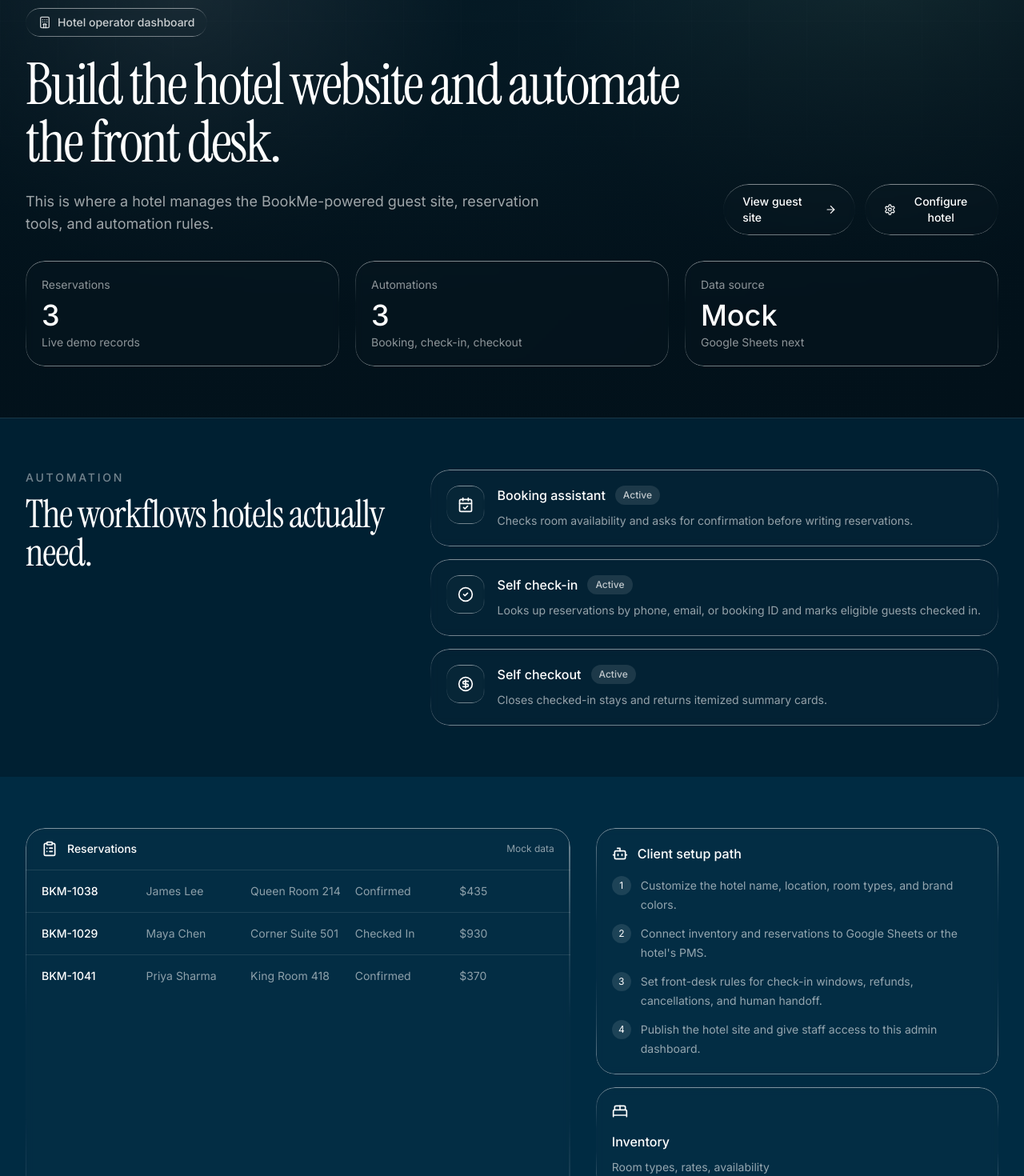
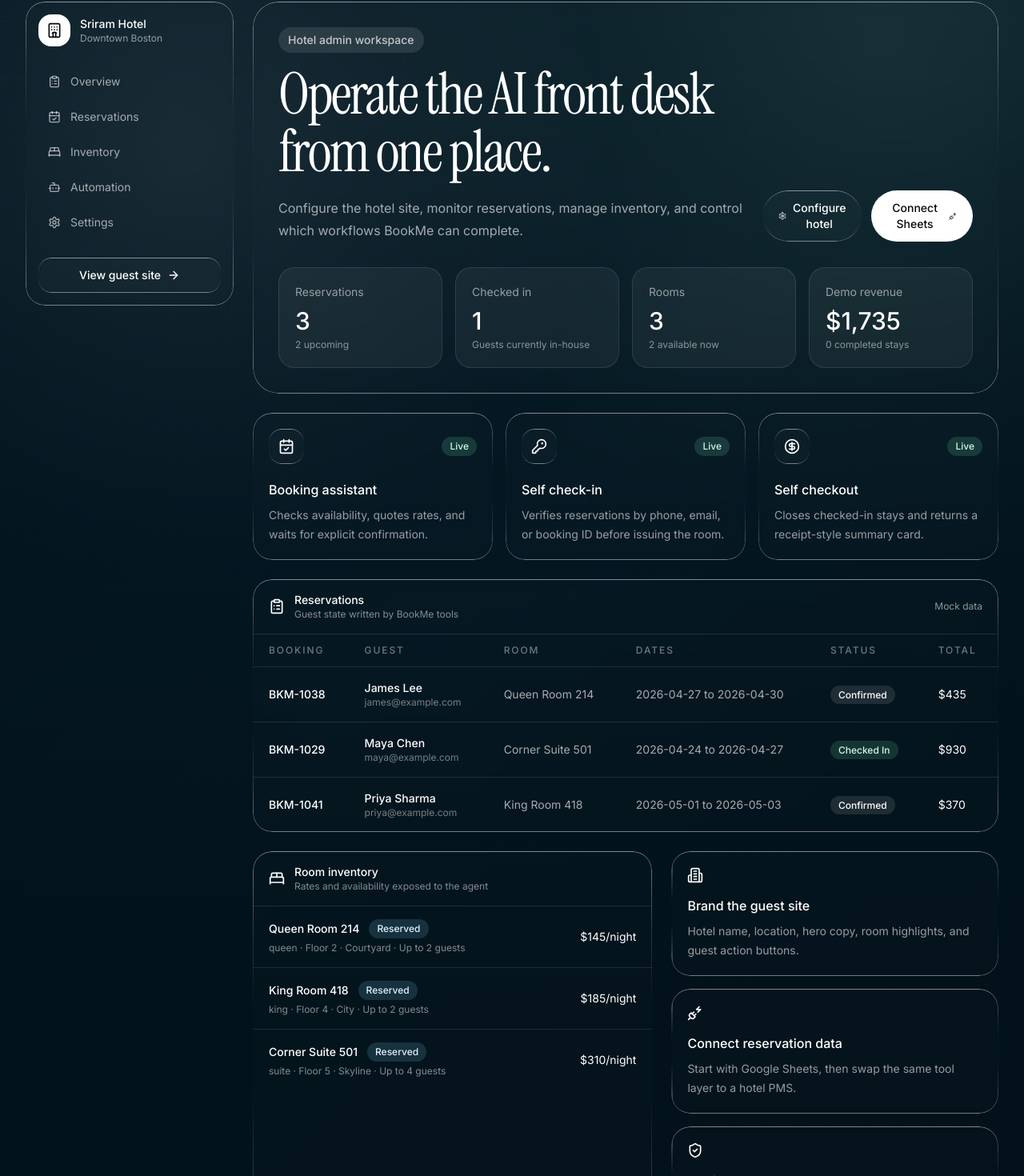
Before and after one commit to sriram369/BookMe, a Next.js app: page /admin in a window 1280 px wide. Shown: the part 118-1588 px from the top of the page at 80% size. Built offline with nearby package versions, Linux system fonts and the light colour scheme.

Commit message:
Build operator admin dashboard

```diff
--- a/app/admin/page.tsx
+++ b/app/admin/page.tsx
@@ -3,195 +3,258 @@ import {
   ArrowRight,
   BedDouble,
   Bot,
+  Building2,
   CalendarCheck,
   CheckCircle2,
   CircleDollarSign,
   ClipboardList,
   Hotel,
+  KeyRound,
   MessageSquareText,
+  PlugZap,
   Settings,
+  ShieldCheck,
 } from "lucide-react";
 import { SiteHeader } from "@/components/site-header";
-import { reservationsForAdmin } from "@/lib/hotel/tools";
+import { adminDashboardData } from "@/lib/hotel/tools";
 
-const automationCards = [
+const automations = [
   {
     title: "Booking assistant",
-    status: "Active",
-    detail: "Checks room availability and asks for confirmation before writing reservations.",
+    status: "Live",
+    description: "Checks availability, quotes rates, and waits for explicit confirmation.",
     icon: CalendarCheck,
   },
   {
     title: "Self check-in",
-    status: "Active",
-    detail: "Looks up reservations by phone, email, or booking ID and marks eligible guests checked in.",
-    icon: CheckCircle2,
+    status: "Live",
+    description: "Verifies reservations by phone, email, or booking ID before issuing the room.",
+    icon: KeyRound,
   },
   {
     title: "Self checkout",
-    status: "Active",
-    detail: "Closes checked-in stays and returns itemized summary cards.",
+    status: "Live",
+    description: "Closes checked-in stays and returns a receipt-style summary card.",
     icon: CircleDollarSign,
   },
 ];
 
-const setupSteps = [
-  "Customize the hotel name, location, room types, and brand colors.",
-  "Connect inventory and reservations to Google Sheets or the hotel's PMS.",
-  "Set front-desk rules for check-in windows, refunds, cancellations, and human handoff.",
-  "Publish the hotel site and give staff access to this admin dashboard.",
+const setupCards = [
+  {
+    title: "Brand the guest site",
+    body: "Hotel name, location, hero copy, room highlights, and guest action buttons.",
+    icon: Building2,
+  },
+  {
+    title: "Connect reservation data",
+    body: "Start with Google Sheets, then swap the same tool layer to a hotel PMS.",
+    icon: PlugZap,
+  },
+  {
+    title: "Set front-desk rules",
+    body: "Check-in windows, cancellation handoff, refunds, payment boundaries, and escalation.",
+    icon: ShieldCheck,
+  },
 ];
 
-const adminFeatureCards = [
-  { icon: BedDouble, title: "Inventory", body: "Room types, rates, availability" },
-  { icon: MessageSquareText, title: "Guest site", body: "Chat, cards, hotel branding" },
-];
+function StatusPill({ status }: { status: string }) {
+  const tone =
+    status === "Checked In" || status === "Live"
+      ? "bg-emerald-300/15 text-emerald-100"
+      : status === "Confirmed" || status === "Available"
+        ? "bg-white/10 text-white"
+        : "bg-sky-300/15 text-sky-100";
+
+  return <span className={`rounded-full px-2.5 py-1 text-xs font-medium ${tone}`}>{status}</span>;
+}
 
 export default function AdminPage() {
-  const reservations = reservationsForAdmin();
+  const dashboard = adminDashboardData();
 
   return (
     <main className="min-h-screen bg-[hsl(var(--background))] text-white">
       <section className="demo-static-hero relative overflow-hidden">
         <SiteHeader ctaLabel="Sign up" />
 
-        <div className="relative z-10 mx-auto max-w-7xl px-6 pb-16 pt-10 sm:px-8">
-          <div className="mb-8 flex flex-col justify-between gap-5 lg:flex-row lg:items-end">
+        <div className="relative z-10 mx-auto grid max-w-7xl gap-6 px-6 pb-14 pt-8 sm:px-8 lg:grid-cols-[260px_1fr]">
+          <aside className="liquid-glass h-max rounded-[1.5rem] p-4">
+            <div className="mb-6 flex items-center gap-3">
+              <div className="grid h-10 w-10 place-items-center rounded-2xl bg-white text-zinc-950">
+                <Hotel className="h-5 w-5" />
+              </div>
               <div>
-              <div className="liquid-glass mb-6 inline-flex items-center gap-2 rounded-full px-4 py-2 text-sm font-medium text-white/[0.78]">
-                <Hotel className="h-4 w-4" />
-                Hotel operator dashboard
+                <p className="text-sm font-medium text-white">{dashboard.hotel.name}</p>
+                <p className="text-xs text-white/[0.55]">{dashboard.hotel.location}</p>
               </div>
+            </div>
+
+            <nav className="space-y-1 text-sm">
+              {[
+                ["Overview", ClipboardList],
+                ["Reservations", CalendarCheck],
+                ["Inventory", BedDouble],
+                ["Automation", Bot],
+                ["Settings", Settings],
+              ].map(([label, Icon]) => (
+                <a
+                  key={String(label)}
+                  href={`#${String(label).toLowerCase()}`}
+                  className="flex items-center gap-3 rounded-2xl px-3 py-2.5 text-white/[0.62] transition hover:bg-white/10 hover:text-white"
+                >
+                  {/* Static tuple keeps this nav concise. */}
+                  <Icon className="h-4 w-4" />
+                  {String(label)}
+                </a>
+              ))}
+            </nav>
+
+            <Link
+              href="/demo"
+              className="liquid-glass mt-6 flex items-center justify-center gap-2 rounded-2xl px-4 py-3 text-sm font-medium text-white transition hover:scale-[1.02]"
+            >
+              View guest site
+              <ArrowRight className="h-4 w-4" />
+            </Link>
+          </aside>
+
+          <div className="space-y-6">
+            <section id="overview" className="liquid-glass rounded-[2rem] p-6 sm:p-8">
+              <div className="flex flex-col justify-between gap-5 lg:flex-row lg:items-end">
+                <div>
+                  <p className="mb-4 inline-flex rounded-full bg-white/10 px-3 py-1.5 text-sm font-medium text-white/[0.72]">
+                    Hotel admin workspace
+                  </p>
                   <h1
                     className="max-w-4xl text-5xl font-normal leading-[0.95] tracking-[-2.46px] text-white sm:text-7xl"
                     style={{ fontFamily: "'Instrument Serif', serif" }}
                   >
-                Build the hotel website and automate the front desk.
+                    Operate the AI front desk from one place.
                   </h1>
-              <p className="mt-6 max-w-2xl text-base leading-relaxed text-white/[0.62] sm:text-lg">
-                This is where a hotel manages the BookMe-powered guest site, reservation tools, and automation rules.
+                  <p className="mt-5 max-w-2xl text-base leading-7 text-white/[0.62]">
+                    Configure the hotel site, monitor reservations, manage inventory, and control which workflows BookMe can complete.
                   </p>
                 </div>
 
                 <div className="flex flex-col gap-3 sm:flex-row">
-              <Link
-                href="/demo"
-                className="liquid-glass inline-flex items-center justify-center gap-2 rounded-full px-6 py-3 text-sm font-medium text-white transition hover:scale-[1.03]"
-              >
-                View guest site
-                <ArrowRight className="h-4 w-4" />
-              </Link>
-              <button className="liquid-glass inline-flex items-center justify-center gap-2 rounded-full px-6 py-3 text-sm font-medium text-white transition hover:scale-[1.03]">
+                  <button className="liquid-glass inline-flex items-center justify-center gap-2 rounded-full px-5 py-3 text-sm font-medium text-white transition hover:scale-[1.03]">
                     <Settings className="h-4 w-4" />
                     Configure hotel
+                  </button>
+                  <button className="inline-flex items-center justify-center gap-2 rounded-full bg-white px-5 py-3 text-sm font-medium text-zinc-950 transition hover:scale-[1.03]">
+                    Connect Sheets
+                    <PlugZap className="h-4 w-4" />
                   </button>
                 </div>
               </div>
 
-          <div className="grid gap-5 md:grid-cols-3">
-            {[
-              ["Reservations", String(reservations.length), "Live demo records"],
-              ["Automations", "3", "Booking, check-in, checkout"],
-              ["Data source", "Mock", "Google Sheets next"],
-            ].map(([label, value, detail]) => (
-              <div key={label} className="liquid-glass rounded-[1.5rem] p-5">
-                <p className="text-sm text-white/[0.55]">{label}</p>
-                <p className="mt-2 text-4xl font-medium text-white">{value}</p>
-                <p className="mt-1 text-sm text-white/[0.55]">{detail}</p>
+              <div className="mt-8 grid gap-4 sm:grid-cols-2 xl:grid-cols-4">
+                {dashboard.metrics.map((metric) => (
+                  <div key={metric.label} className="rounded-[1.25rem] border border-white/10 bg-white/[0.05] p-5">
+                    <p className="text-sm text-white/[0.55]">{metric.label}</p>
+                    <p className="mt-2 text-3xl font-medium text-white">{metric.value}</p>
+                    <p className="mt-1 text-xs text-white/[0.5]">{metric.detail}</p>
                   </div>
                 ))}
               </div>
+            </section>
+
+            <section id="automation" className="grid gap-4 lg:grid-cols-3">
+              {automations.map((automation) => (
+                <article key={automation.title} className="liquid-glass rounded-[1.5rem] p-5">
+                  <div className="mb-5 flex items-center justify-between gap-3">
+                    <div className="liquid-glass grid h-11 w-11 place-items-center rounded-2xl">
+                      <automation.icon className="h-5 w-5" />
+                    </div>
+                    <StatusPill status={automation.status} />
+                  </div>
+                  <h2 className="font-medium text-white">{automation.title}</h2>
+                  <p className="mt-2 text-sm leading-6 text-white/[0.58]">{automation.description}</p>
+                </article>
+              ))}
+            </section>
+
+            <section id="reservations" className="liquid-glass overflow-hidden rounded-[1.5rem]">
+              <div className="flex flex-col justify-between gap-3 border-b border-white/10 px-5 py-4 sm:flex-row sm:items-center">
+                <div className="flex items-center gap-3">
+                  <ClipboardList className="h-5 w-5" />
+                  <div>
+                    <h2 className="text-sm font-medium text-white">Reservations</h2>
+                    <p className="text-xs text-white/[0.5]">Guest state written by BookMe tools</p>
+                  </div>
+                </div>
+                <span className="text-xs text-white/[0.55]">{dashboard.hotel.dataSource}</span>
+              </div>
+
+              <div className="overflow-x-auto">
+                <table className="w-full min-w-[760px] text-left text-sm">
+                  <thead className="border-b border-white/10 text-xs uppercase tracking-[0.16em] text-white/[0.42]">
+                    <tr>
+                      <th className="px-5 py-3 font-medium">Booking</th>
+                      <th className="px-5 py-3 font-medium">Guest</th>
+                      <th className="px-5 py-3 font-medium">Room</th>
+                      <th className="px-5 py-3 font-medium">Dates</th>
+                      <th className="px-5 py-3 font-medium">Status</th>
+                      <th className="px-5 py-3 font-medium">Total</th>
+                    </tr>
+                  </thead>
+                  <tbody className="divide-y divide-white/10">
+                    {dashboard.reservations.map((reservation) => (
+                      <tr key={reservation.bookingId}>
+                        <td className="px-5 py-4 font-medium text-white">{reservation.bookingId}</td>
+                        <td className="px-5 py-4">
+                          <p className="font-medium text-white">{reservation.guestName}</p>
+                          <p className="text-xs text-white/[0.45]">{reservation.contact}</p>
+                        </td>
+                        <td className="px-5 py-4 text-white/[0.64]">{reservation.room}</td>
+                        <td className="px-5 py-4 text-white/[0.64]">{reservation.dates}</td>
+                        <td className="px-5 py-4">
+                          <StatusPill status={reservation.status} />
+                        </td>
+                        <td className="px-5 py-4 text-white">{reservation.total}</td>
+                      </tr>
+                    ))}
+                  </tbody>
+                </table>
               </div>
             </section>
 
-      <section className="border-t border-white/10 bg-black/25 px-6 py-16 sm:px-8">
-        <div className="mx-auto grid max-w-7xl gap-8 lg:grid-cols-[0.8fr_1.2fr]">
+            <section id="inventory" className="grid gap-6 xl:grid-cols-[1.1fr_0.9fr]">
+              <div className="liquid-glass overflow-hidden rounded-[1.5rem]">
+                <div className="flex items-center gap-3 border-b border-white/10 px-5 py-4">
+                  <BedDouble className="h-5 w-5" />
                   <div>
-            <p className="text-sm font-medium uppercase tracking-[0.2em] text-white/[0.45]">
-              Automation
-            </p>
-            <h2
-              className="mt-3 text-5xl font-normal leading-none tracking-[-1.2px] text-white"
-              style={{ fontFamily: "'Instrument Serif', serif" }}
-            >
-              The workflows hotels actually need.
-            </h2>
+                    <h2 className="text-sm font-medium text-white">Room inventory</h2>
+                    <p className="text-xs text-white/[0.5]">Rates and availability exposed to the agent</p>
                   </div>
-
-          <div className="grid gap-4">
-            {automationCards.map((card) => (
-              <article key={card.title} className="liquid-glass flex gap-4 rounded-[1.5rem] p-5">
-                <div className="liquid-glass grid h-12 w-12 shrink-0 place-items-center rounded-2xl">
-                  <card.icon className="h-5 w-5 text-white" />
                 </div>
+                <div className="divide-y divide-white/10">
+                  {dashboard.inventory.map((room) => (
+                    <div key={room.roomId} className="grid gap-3 px-5 py-4 text-sm sm:grid-cols-[1fr_auto] sm:items-center">
                       <div>
                         <div className="flex flex-wrap items-center gap-3">
-                    <h3 className="font-medium text-white">{card.title}</h3>
-                    <span className="rounded-full bg-white/10 px-2.5 py-1 text-xs font-medium text-white/[0.72]">
-                      {card.status}
-                    </span>
+                          <p className="font-medium text-white">{room.label}</p>
+                          <StatusPill status={room.status} />
                         </div>
-                  <p className="mt-2 text-sm leading-6 text-white/[0.58]">{card.detail}</p>
+                        <p className="mt-1 text-xs text-white/[0.5]">
+                          {room.roomType} · Floor {room.floor} · {room.view} · Up to {room.maxGuests} guests
+                        </p>
                       </div>
-              </article>
-            ))}
-          </div>
-        </div>
-      </section>
-
-      <section className="px-6 py-16 sm:px-8">
-        <div className="mx-auto grid max-w-7xl gap-8 lg:grid-cols-[1.15fr_0.85fr]">
-          <div className="liquid-glass overflow-hidden rounded-[1.5rem] shadow-card">
-            <div className="flex items-center justify-between border-b border-white/10 px-5 py-4">
-              <div className="flex items-center gap-3">
-                <ClipboardList className="h-5 w-5" />
-                <span className="text-sm font-medium text-white">Reservations</span>
-              </div>
-              <span className="text-xs text-white/[0.55]">Mock data</span>
-            </div>
-            <div className="divide-y divide-white/10">
-              {reservations.map((row) => (
-                <div key={row[0]} className="grid grid-cols-5 gap-3 px-5 py-4 text-sm">
-                  {row.map((cell, index) => (
-                    <span
-                      key={`${row[0]}-${cell}`}
-                      className={index === 0 ? "font-medium text-white" : "text-white/[0.55]"}
-                    >
-                      {cell}
-                    </span>
-                  ))}
+                      <p className="text-white">{room.rate}/night</p>
                     </div>
                   ))}
                 </div>
               </div>
 
-          <div className="space-y-4">
-            <div className="liquid-glass rounded-[1.5rem] p-5">
-              <div className="mb-4 flex items-center gap-3">
-                <Bot className="h-5 w-5" />
-                <h3 className="font-medium text-white">Client setup path</h3>
-              </div>
-              <ol className="space-y-3 text-sm leading-6 text-white/[0.58]">
-                {setupSteps.map((step, index) => (
-                  <li key={step} className="flex gap-3">
-                    <span className="grid h-6 w-6 shrink-0 place-items-center rounded-full bg-white/10 text-xs text-white">
-                      {index + 1}
-                    </span>
-                    {step}
-                  </li>
-                ))}
-              </ol>
-            </div>
-
-            <div className="grid gap-4 sm:grid-cols-2 lg:grid-cols-1">
-              {adminFeatureCards.map(({ icon: Icon, title, body }) => (
-                <div key={title} className="liquid-glass rounded-[1.5rem] p-5">
-                  <Icon className="mb-4 h-5 w-5 text-white" />
-                  <h3 className="font-medium text-white">{title}</h3>
-                  <p className="mt-2 text-sm leading-6 text-white/[0.58]">{body}</p>
-                </div>
+              <div id="settings" className="space-y-4">
+                {setupCards.map((card) => (
+                  <article key={card.title} className="liquid-glass rounded-[1.5rem] p-5">
+                    <card.icon className="mb-4 h-5 w-5 text-white" />
+                    <h3 className="font-medium text-white">{card.title}</h3>
+                    <p className="mt-2 text-sm leading-6 text-white/[0.58]">{card.body}</p>
+                  </article>
                 ))}
               </div>
+            </section>
           </div>
         </div>
       </section>
--- a/lib/hotel/tools.ts
+++ b/lib/hotel/tools.ts
@@ -298,6 +298,69 @@ export function reservationsForAdmin() {
   });
 }
 
+export function adminDashboardData() {
+  const store = getStore();
+  const roomsById = new Map(store.rooms.map((room) => [room.roomId, room]));
+
+  const reservations = store.reservations.map((reservation) => {
+    const room = roomsById.get(reservation.roomId);
+    const nights = nightsBetween(reservation.checkin, reservation.checkout);
+    const total = (room?.pricePerNight ?? 0) * nights;
+
+    return {
+      bookingId: reservation.bookingId,
+      guestName: reservation.guestName,
+      contact: reservation.email || reservation.phone,
+      room: room?.label ?? reservation.roomId,
+      dates: `${reservation.checkin} to ${reservation.checkout}`,
+      status: reservation.status,
+      total: dollars(total),
+    };
+  });
+
+  const inventory = store.rooms.map((room) => {
+    const activeReservations = store.reservations.filter(
+      (reservation) => reservation.roomId === room.roomId && reservation.status !== "Checked Out",
+    );
+
+    return {
+      roomId: room.roomId,
+      label: room.label,
+      roomType: room.roomType,
+      rate: dollars(room.pricePerNight),
+      floor: String(room.floor),
+      view: room.view,
+      maxGuests: String(room.maxGuests),
+      status: activeReservations.length > 0 ? "Reserved" : "Available",
+    };
+  });
+
+  const checkedIn = store.reservations.filter((reservation) => reservation.status === "Checked In").length;
+  const confirmed = store.reservations.filter((reservation) => reservation.status === "Confirmed").length;
+  const checkedOut = store.reservations.filter((reservation) => reservation.status === "Checked Out").length;
+  const roomRevenue = store.reservations.reduce((sum, reservation) => {
+    const room = roomsById.get(reservation.roomId);
+    return sum + (room?.pricePerNight ?? 0) * nightsBetween(reservation.checkin, reservation.checkout);
+  }, 0);
+
+  return {
+    hotel: {
+      name: "Sriram Hotel",
+      location: "Downtown Boston",
+      dataSource: "Mock data",
+      guestSite: "/demo",
+    },
+    metrics: [
+      { label: "Reservations", value: String(store.reservations.length), detail: `${confirmed} upcoming` },
+      { label: "Checked in", value: String(checkedIn), detail: "Guests currently in-house" },
+      { label: "Rooms", value: String(store.rooms.length), detail: `${store.rooms.length - checkedIn} available now` },
+      { label: "Demo revenue", value: dollars(roomRevenue), detail: `${checkedOut} completed stays` },
+    ],
+    reservations,
+    inventory,
+  };
+}
+
 export function toolFromName(name: string, rawArgs: unknown): ToolResult {
   const args = typeof rawArgs === "object" && rawArgs !== null ? (rawArgs as Record<string, unknown>) : {};
 
```
Lines whose indentation alone changed are shown as unchanged.
